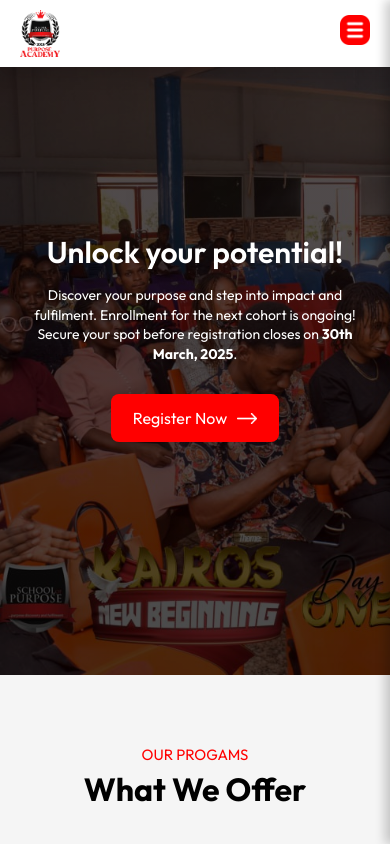
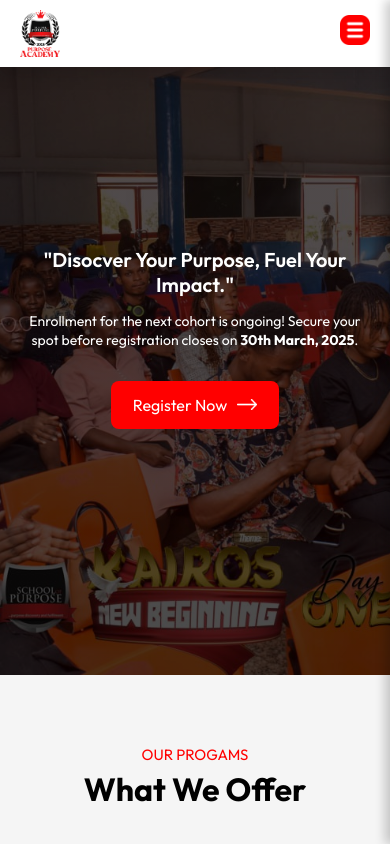
Before and after one commit to DuoDduo/Purpose-Academy, a React (Vite) app: page / in a window 390 px wide. Shown: the top 844 px of the page. Built offline with nearby package versions, Linux system fonts and the light colour scheme.

Commit message:
edited hero section

```diff
--- a/src/components/Hero/Hero.css
+++ b/src/components/Hero/Hero.css
@@ -15,14 +15,14 @@
 
 /* Hero Text */
 .hero-text {
-    max-width: 800px;
+    max-width: 1200px;
     opacity: 0;
     transform: translateY(20px);
     animation: slideUp 1.2s ease-out forwards;
 }
 
 .hero-text h1 {
-    font-size: 60px;
+    font-size: 50px;
     font-weight: 600;
     opacity: 0;
     animation: fadeIn 1.2s ease-in-out 0.3s forwards;
@@ -78,13 +78,13 @@
 /* Media Queries */
 @media (max-width: 850px) {
     .hero-text h1 {
-        font-size: 40px;
+        font-size: 30px;
     }
 }
 
 @media (max-width: 650px) {
     .hero-text h1 {
-        font-size: 30px;
+        font-size: 20px;
         max-width: 400px;
         margin: auto;
     }
--- a/src/components/Hero/Hero.jsx
+++ b/src/components/Hero/Hero.jsx
@@ -17,18 +17,24 @@ const Hero = () => {
           animate={{ opacity: 1, y: 0 }}
           transition={{ delay: 0.2, duration: 1 }}
         >
-          Unlock your potential!
+          "Disocver Your Purpose, Fuel Your Impact."
         </motion.h1>
 
 
+        {/* <motion.p
+          initial={{ opacity: 0, y: 20 }}
+          animate={{ opacity: 1, y: 0 }}
+          transition={{ delay: 0.6, duration: 1 }}
+        >
+          "Disocver Your Purpose. Fuel Your Impact."
+        </motion.p> */}
         <motion.p
           initial={{ opacity: 0, y: 20 }}
           animate={{ opacity: 1, y: 0 }}
           transition={{ delay: 0.6, duration: 1 }}
         >
-          Discover your purpose and step into impact and fulfilment.  Enrollment for the next cohort is ongoing! Secure your spot before registration closes on <strong>30th March, 2025</strong>.
+        Enrollment for the next cohort is ongoing! Secure your spot before registration closes on <strong>30th March, 2025</strong>.
         </motion.p>
-
         <motion.a
           href="https://forms.gle/V4zmFmwj2smdtjoAA"
           target='_blank'
```
